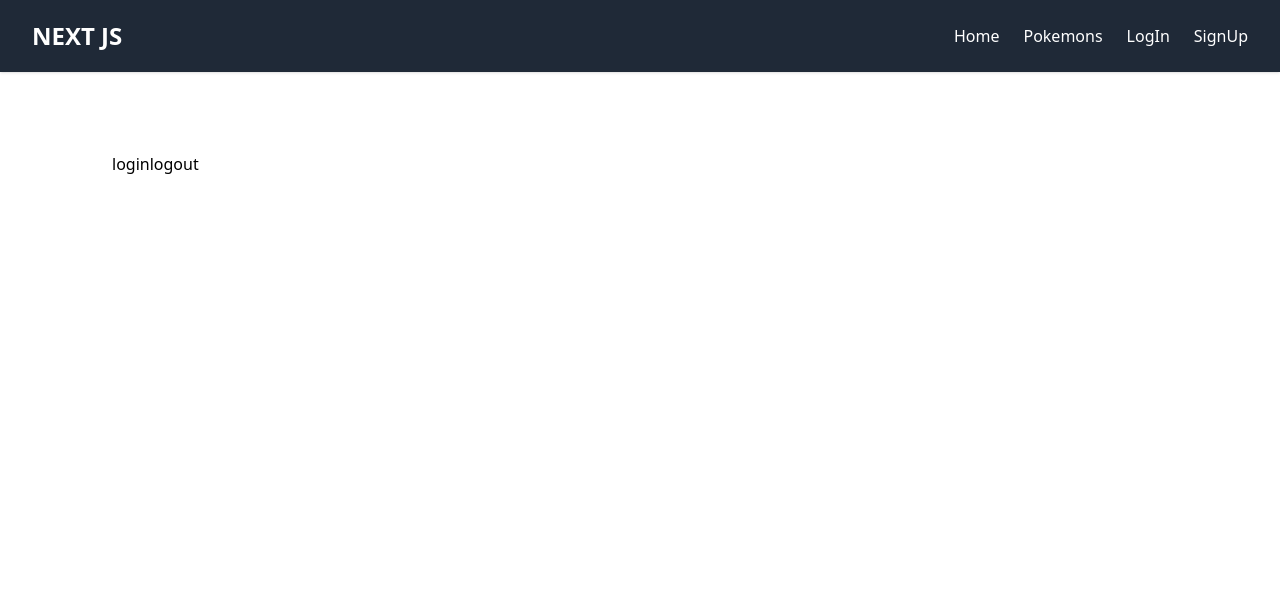
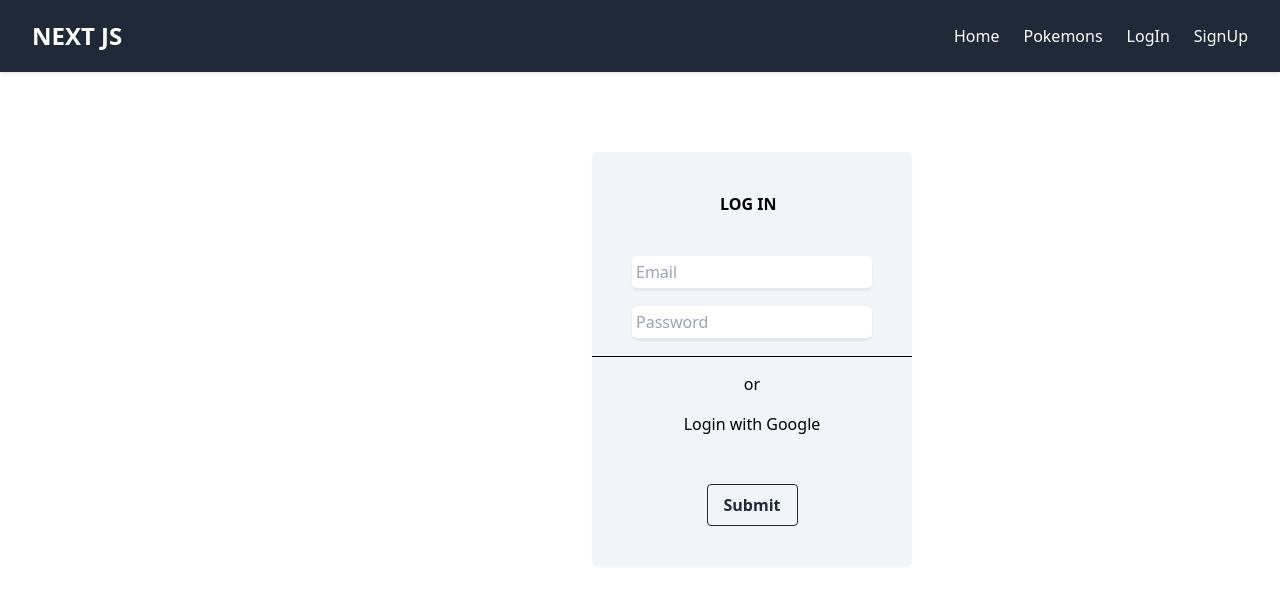
Before and after one commit to Yaqub-naqeb/pokemon-using-nextJs, a Next.js app: page /form/LogIn in a window 1280 px wide. Shown: the top 604 px of the page. Built offline with nearby package versions, Linux system fonts and the light colour scheme; no server answers.

Commit message:
login and signUp with google completed

```diff
--- a/components/Navbar.js
+++ b/components/Navbar.js
@@ -1,9 +1,21 @@
 import Link from 'next/link'
 import React, { useState } from 'react'
 import Head from 'next/head';
+import { useAuthState } from 'react-firebase-hooks/auth';
+import { auth } from '../pages/firebase';
+import { useRouter } from 'next/router';
+const Navbar = () => {
+  const router=useRouter();
+  const [user,setUser]=useAuthState(auth);
+    const [navbar, setNavbar] = useState(false);
 
-const Navbar = () => {
-    const [navbar, setNavbar] = useState(false);
+
+const clickHandler=()=>{
+  router.push('/')
+  auth.signOut()
+
+}
+
 
   return (
     <div>
@@ -77,7 +89,10 @@ const Navbar = () => {
                  Pokemons
                 </Link>
               </li>
-              <li className="text-white hover:scale-110 duration-200 transition-all ease-in-out">
+
+              {user ? <li onClick={clickHandler} className="text-white hover:scale-110 duration-200 cursor-pointer transition-all ease-in-out">
+               LogOut
+              </li>: <><li className="text-white hover:scale-110 duration-200 transition-all ease-in-out">
                 <Link href="/form/LogIn">
                   LogIn
                 </Link>
@@ -86,7 +101,8 @@ const Navbar = () => {
                 <Link href="/form/SignUp">
                  SignUp
                 </Link>
-              </li>
+              </li></>}
+
             </ul>
           </div>
         </div>
--- a/next.config.js
+++ b/next.config.js
@@ -6,5 +6,5 @@ const nextConfig = {
 module.exports = {
   images: {
     domains: ['jherr-pokemon.s3.us-west-1.amazonaws.com'],
-  },
+  }
 }
--- a/pages/form/LogIn.js
+++ b/pages/form/LogIn.js
@@ -1,11 +1,14 @@
-import React, { useEffect } from 'react'
+import React, { useEffect, useState } from 'react'
 
 import { auth } from '../firebase'
 import {signInWithPopup,GoogleAuthProvider} from 'firebase/auth'
 import {useAuthState} from 'react-firebase-hooks/auth'
+import Button from '../../components/Button'
 
 
 const LogIn = () => {
+  const [email,setEmail]=useState('');
+const [password,setPassword]=useState('');
   const [user,setUser]=useAuthState(auth);
 
   useEffect(()=>{
@@ -17,13 +20,71 @@ const login=async()=>{
   const result=await signInWithPopup(auth,googleAuth);
 
 }
+
+
+
+
+
+
+const submitHandler=(e)=>{
+  e.preventDefault();
+
+  console.log(firstName+lastName+email+confirmPassword);
+
+setEmail('')
+setPassword('')
+
+}
+
+
   return (
-    <div>
-    <button onClick={login}>login</button>
+    <div className='px-[10rem] lg:translate-x-0 md:translate-x-0 -translate-x-10 bg-slate-100 relative  shadow-sm rounded-md lg:mx-[30rem] md:mx-[10rem]  z-20 '>
 
-   {user&&  <h1>welcome {user.displayName}</h1>}
 
-<button onClick={()=>auth.signOut()}>logout</button>
+
+     <form onSubmit={submitHandler}
+
+     className='py-10 z-50  flex items-center flex-col'>
+
+<h1 className={`mb-10  font-bold w-[4rem]`}>LOG IN</h1>
+
+
+<div className='flex items-center flex-col gap-[1rem]'>
+<input
+  className='w-[15rem]
+  border-[#0000b] border-b-2
+  outline-none
+  rounded-md p-1
+  shadow-sm
+  '
+  type="email" placeholder='Email' onChange={e=>setEmail(e.target.value)} />
+
+  <input
+  className='w-[15rem]
+  border-[#0000b] border-b-2
+  outline-none
+  rounded-md p-1
+  shadow-sm
+  '
+  type="password" placeholder='Password' onChange={e=>setPassword(e.target.value)} />
+
+
+
+<div className='h-[.01rem] bg-black w-[17rem] md:w-[18rem] lg:w-[20rem]'></div>
+
+<p>or</p>
+<button onClick={login}>Login with Google</button>
+
+
+
+
+</div>
+
+
+
+<Button  name={'Submit'}/>
+
+     </form>
 
     </div>
   )
--- a/pages/form/SignUp.js
+++ b/pages/form/SignUp.js
@@ -4,11 +4,13 @@ import Button from '../../components/Button';
 import { auth } from '../firebase'
 import {signInWithPopup,GoogleAuthProvider} from 'firebase/auth'
 import {useAuthState} from 'react-firebase-hooks/auth'
+import { useRouter } from 'next/router';
 
 const inter = Inter({ subsets: ['latin'] })
 
+const SignUp = () => {
+  const router=useRouter();
 
-const SignUp = () => {
 const [firstName,setFirstName]=useState('');
 const [lastName,setLastName]=useState('');
 const [email,setEmail]=useState('');
@@ -31,6 +33,7 @@ setConfirmPassword('')
 
 
 
+
   const [user,setUser]=useAuthState(auth);
 
   useEffect(()=>{
@@ -40,6 +43,7 @@ setConfirmPassword('')
 const googleAuth=new GoogleAuthProvider();
 const login=async()=>{
   const result=await signInWithPopup(auth,googleAuth);
+  router.push('/');
 
 }
 
--- a/tailwind.config.js
+++ b/tailwind.config.js
@@ -10,4 +10,5 @@ module.exports = {
     require('@tailwindcss/typography'),
     // ...
   ],
+
 }
```
